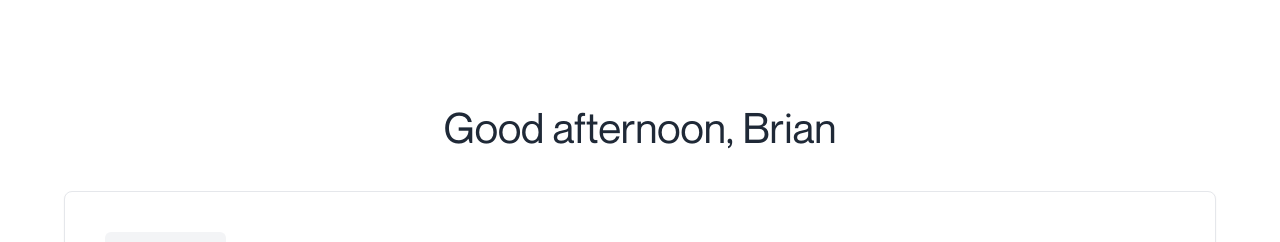
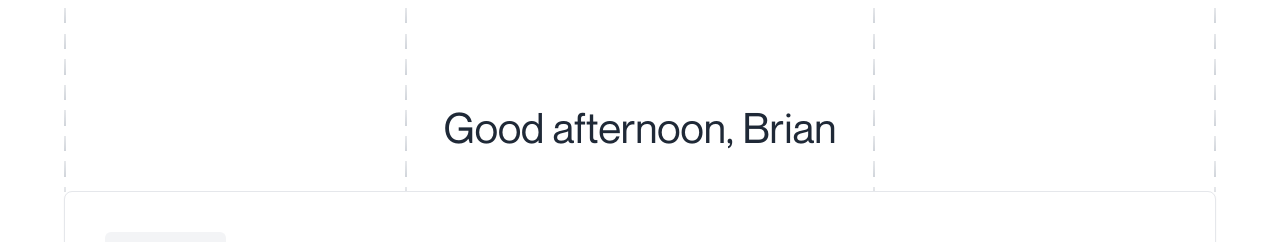
Before and after one commit to Anjali-Kedia/FlightBookingWebsite, a Next.js app: page / in a window 1280 px wide. Shown: the top 242 px of the page. Built offline with nearby package versions, Linux system fonts and the light colour scheme.

Commit message:
ui changes

```diff
--- a/app/page.tsx
+++ b/app/page.tsx
@@ -1,24 +1,56 @@
-import Image from "next/image";
 import FlightSearch from "@/components/Hero";
+
 export default function Home() {
   return (
-    <div>
-      <div className="flex flex-col items-center min-h-screen  font-montreal pt-24">
+    <div className="relative flex flex-col items-center min-h-screen font-montreal pt-24">
+      {/* Dashed Lines */}
+      <div className="absolute top-0 w-full max-w-6xl flex justify-between">
+        {/* Left Dashed Line */}
+        <div
+          className="h-48"
+          style={{
+            borderRight: "2px dashed #d1d5db",
+            borderImage: "repeating-linear-gradient(transparent, transparent 10px, #e6e8eb 10px, #d1d5db 25px) 2",
+          }}
+        ></div>
+        <div
+          className="h-48 "
+          style={{
+            borderRight: "2px dashed #d1d5db",
+            borderImage: "repeating-linear-gradient(transparent, transparent 10px, #e6e8eb 10px, #d1d5db 25px) 2",
+          }}
+        ></div>
+        <div
+          className="h-48 pl-32"
+          style={{
+            borderRight: "2px dashed #d1d5db",
+            borderImage: "repeating-linear-gradient(transparent, transparent 10px, #e6e8eb 10px, #d1d5db 25px) 2",
+          }}
+        ></div>
+        {/* Right Dashed Line */}
+        <div
+          className="h-48"
+          style={{
+            borderRight: "2px dashed #d1d5db",
+            borderImage: "repeating-linear-gradient(transparent, transparent 10px, #e6e8eb  10px, #d1d5db 25px) 2",
+          }}
+        ></div>
+      </div>
+
       {/* Greeting Section Outside the Box */}
-          <div className="mb-8 text-center">
-            <h1 className="text-[42px]  text-gray-800">Good afternoon, Brian</h1>
+      <div className="mb-8 text-center z-10">
+        <h1 className="text-[42px] text-gray-800">Good afternoon, Brian</h1>
       </div>
 
       {/* Flight Search Form Box */}
-          <div className="bg-white shadow-sm rounded-lg p-10 w-full max-w-6xl border border-gray-200">
+      <div className="bg-white shadow-sm rounded-lg p-10 w-full max-w-6xl border border-gray-200 z-10">
         {/* Tabs */}
         <div className="flex justify-start mb-6">
-              <button className="py-2 px-8 bg-gray-100 text-gray-700 text-xl  rounded-md focus:outline-none focus:ring">
+          <button className="py-2 px-8 bg-gray-100 text-gray-700 text-xl rounded-md focus:outline-none focus:ring">
             Flights
           </button>
         </div>
-            <FlightSearch/>
-          </div>
+        <FlightSearch />
       </div>
     </div>
   );
--- a/components/Hero.tsx
+++ b/components/Hero.tsx
@@ -265,7 +265,7 @@ const FlightSearch = () => {
 
             {/* Search Button with Icon */}
             <div className="mt-8 flex justify-end">
-              <Button onClick={handleSearchFlights} className="bg-[#003E39] hover:bg-green-700 text-white py-7 px-12 rounded-md flex items-center space-x-3 text-xl">
+              <Button onClick={handleSearchFlights} className="bg-[#003E39] hover:bg-green-900 text-white py-7 px-12 rounded-md flex items-center space-x-3 text-xl">
                 <CiSearch className="h-6 w-6" />
                 <span>Search flights</span>
               </Button>
```
Lines whose indentation alone changed are shown as unchanged.
